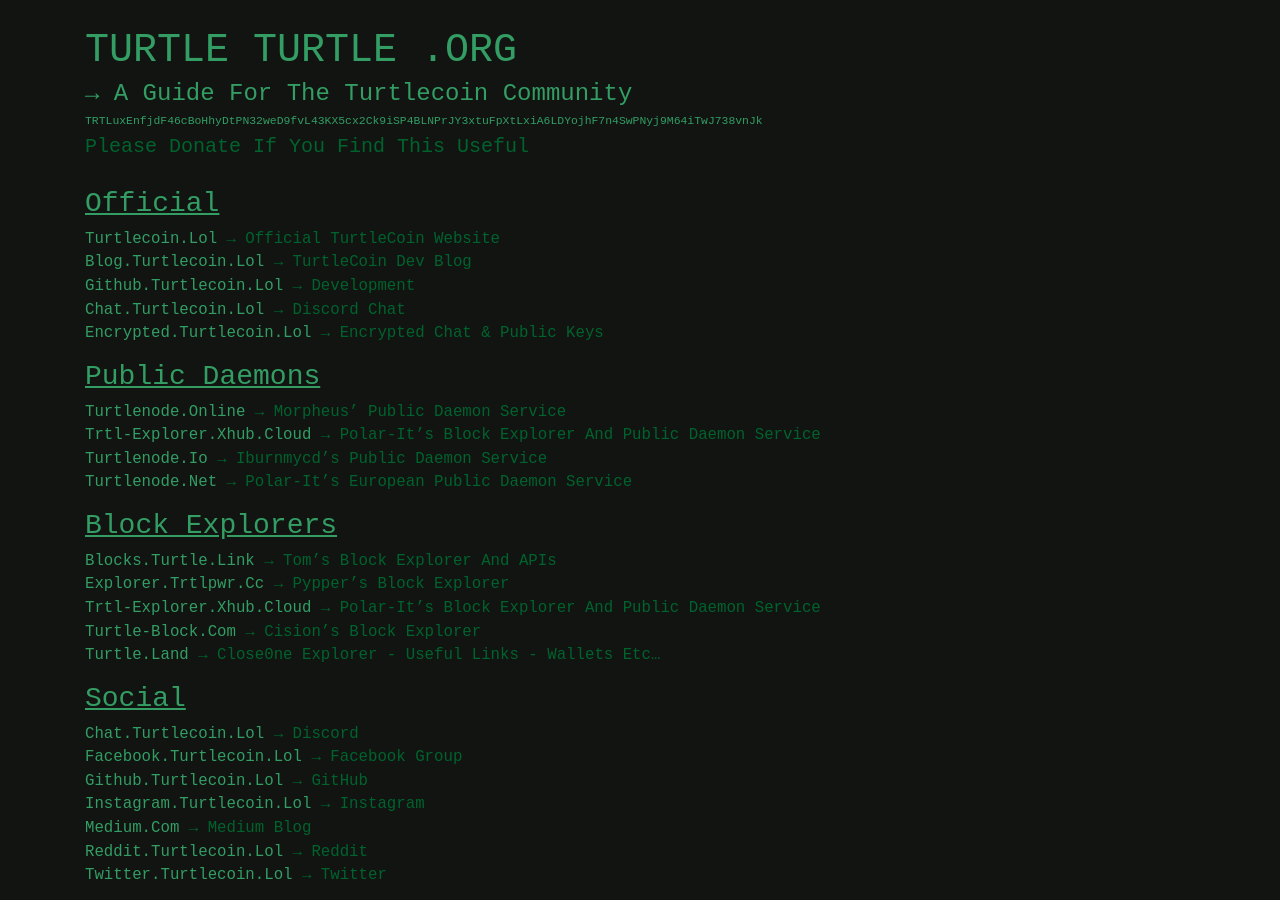
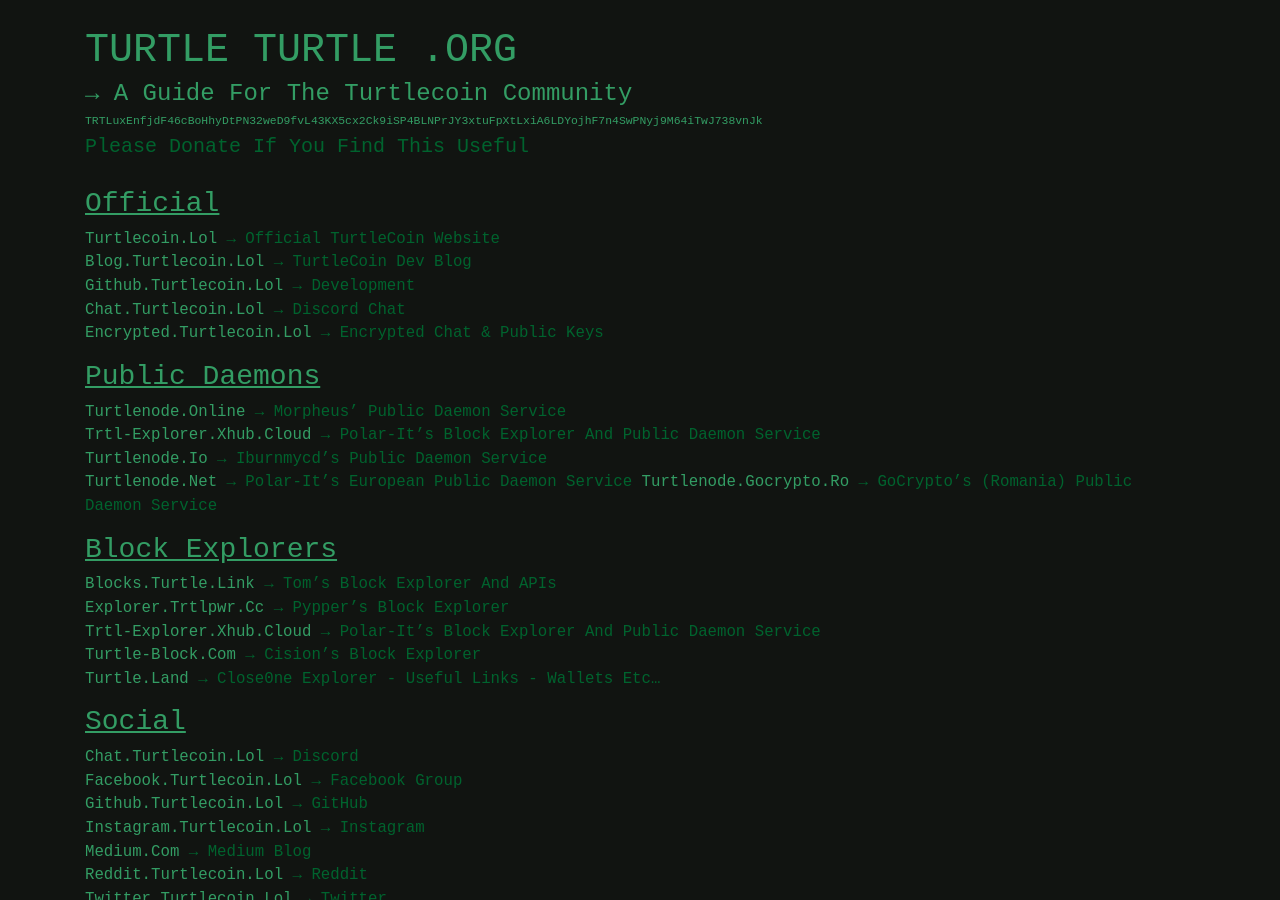
Before and after one commit to zack796/turtleturtle.org, a Jekyll site: the page built from index.md, in a window 1280 px wide and 900 px high. Built offline with Jekyll 4.4.1, drawn with Linux system fonts in a browser that asks for light colours; nearby versions of some CDN libraries.

Commit message:
Update index.md
For all the TurtleCoin fans from Romania, I've created a new public TurtleCoin node. Web page coming soon!

```diff
--- a/index.md
+++ b/index.md
@@ -14,6 +14,8 @@
 [trtl-explorer.xhub.cloud](https://trtl-explorer.xhub.cloud) → polar-it's Block Explorer and public daemon service
 [turtlenode.io](http://turtlenode.io) → Iburnmycd's public daemon service
 [turtlenode.net](https://turtlenode.net) → Polar-it's European Public Daemon Service
+[turtlenode.gocrypto.ro](https://turtlenode.gocrypto.ro) → GoCrypto's (Romania) Public Daemon Service
+
 
 ### Block Explorers
 [blocks.turtle.link](https://blocks.turtle.link) → Tom's Block Explorer and APIs
```
